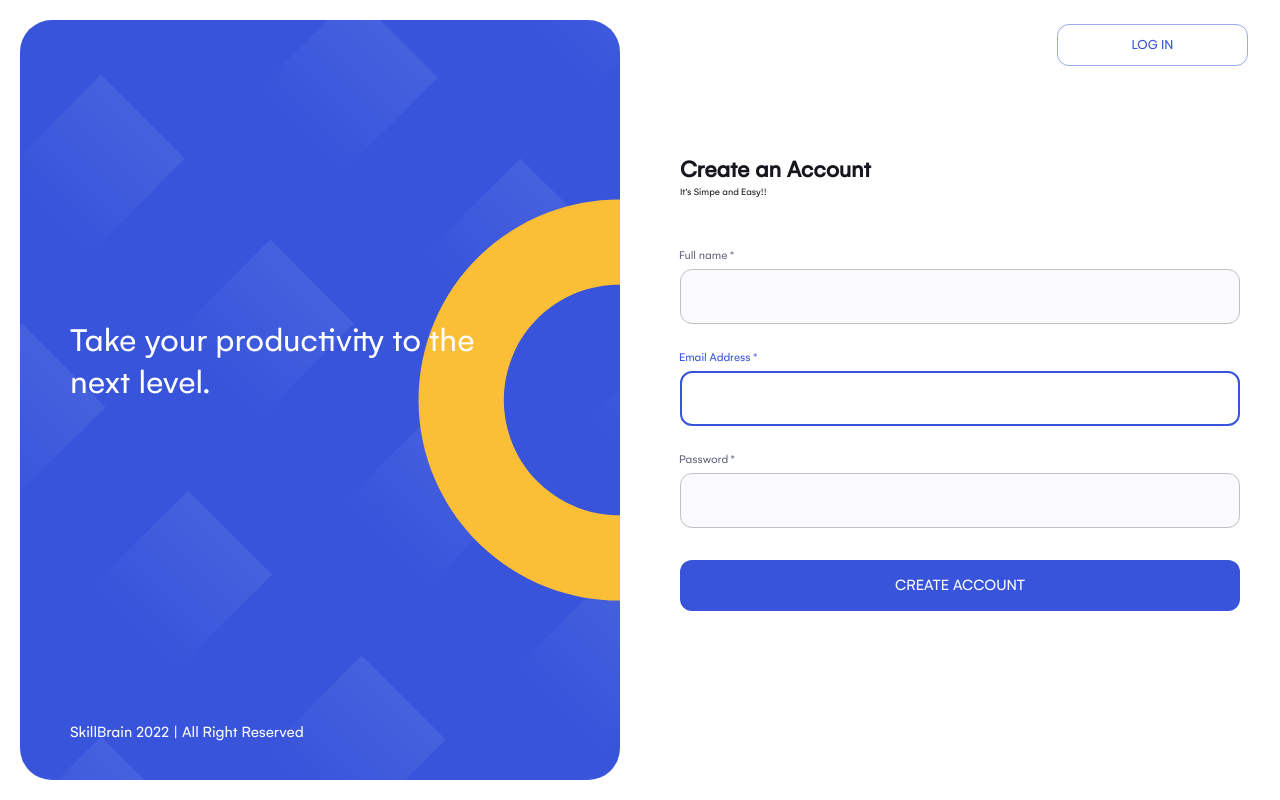
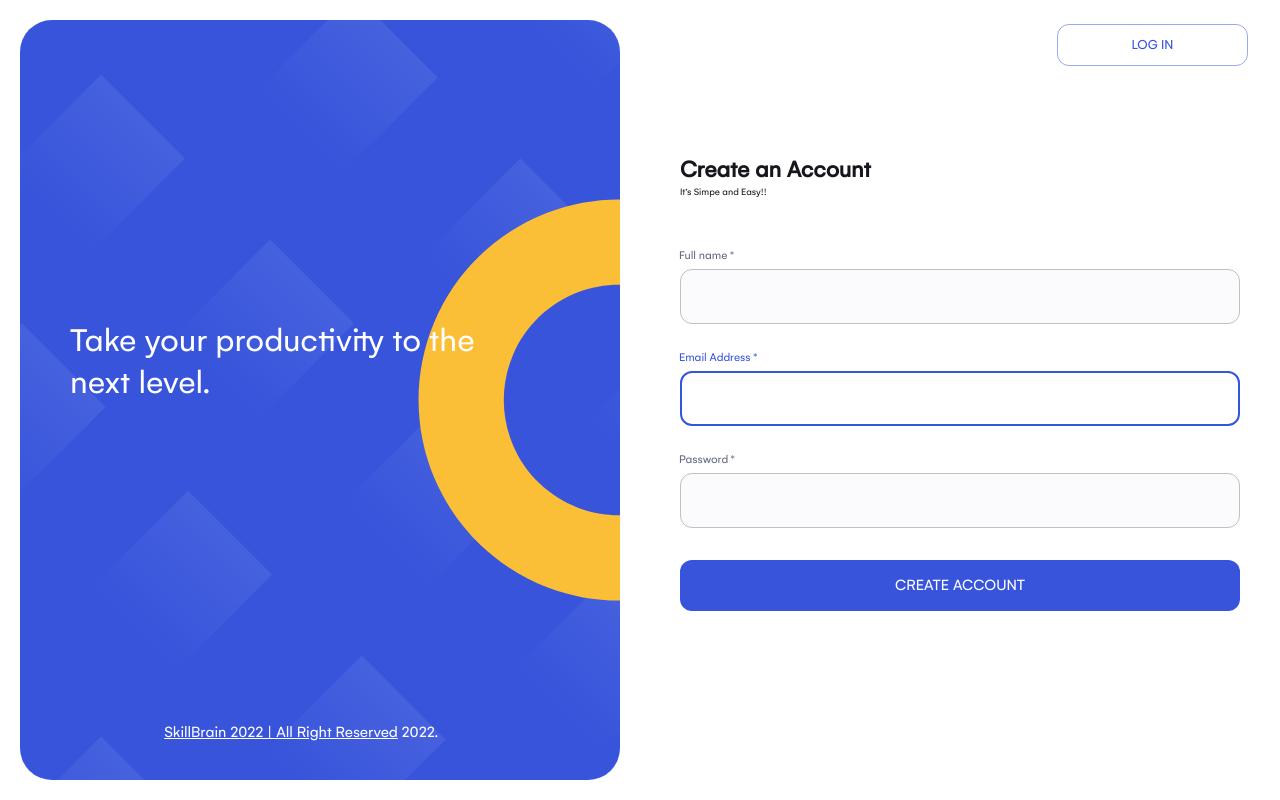
Before and after one commit to SkillBrainFrontend/Semicolon-Task-Manager-Andromeda, a React (Create React App) app: page /register in a window 1280 px wide. Built offline with nearby package versions, Linux system fonts and the light colour scheme.

Commit message:
copyrights update

```diff
--- a/src/components/welcome-placeholder/WelcomePlaceholder.jsx
+++ b/src/components/welcome-placeholder/WelcomePlaceholder.jsx
@@ -2,14 +2,28 @@
 import React from "react";
 import { string } from "prop-types";
 
-import { Box, Typography } from "@mui/material";
+import { Box, Link, Typography } from "@mui/material";
 
 import PlacehoderBg from "../../assets/icons/screen-placeholder.svg";
 
+function Copyright(props) {
+	return (
+		<Typography
+			align="center"
+			color="text.secondary"
+			variant="body2"
+			{...props}
+		>
+			<Link color="inherit" href="https://skillbrain.com/" target="_blank">
+				SkillBrain 2022 | All Right Reserved
+			</Link>{" "}
+			{new Date().getFullYear()}.
+		</Typography>
+	);
+}
 function WelcomePlaceholder(props) {
 	WelcomePlaceholder.propTypes = {
 		message: string,
-		licence: string,
 		position: string,
 	};
 	const positionImg = {
@@ -52,7 +66,7 @@ function WelcomePlaceholder(props) {
 			>
 				{props.message}
 			</Typography>
-			<Typography
+			<Copyright
 				component="h7"
 				variant="h7"
 				sx={{
@@ -62,9 +76,7 @@ function WelcomePlaceholder(props) {
 					color: "white",
 					width: "40%",
 				}}
-			>
-				{props.licence}
-			</Typography>
+			/>
 		</Box>
 	);
 }
--- a/src/pages/register-screen/RegisterPage.jsx
+++ b/src/pages/register-screen/RegisterPage.jsx
@@ -12,7 +12,6 @@ export default function WelcomeScreen() {
 		<Grid component="main" container sx={{ height: "100vh" }}>
 			<Grid item md={6} sm={5} xs={false}>
 				<WelcomePlaceholder
-					licence="SkillBrain 2022 | All Right Reserved"
 					message="Take your productivity to the next level."
 					position="left"
 					actionButton={{
```
